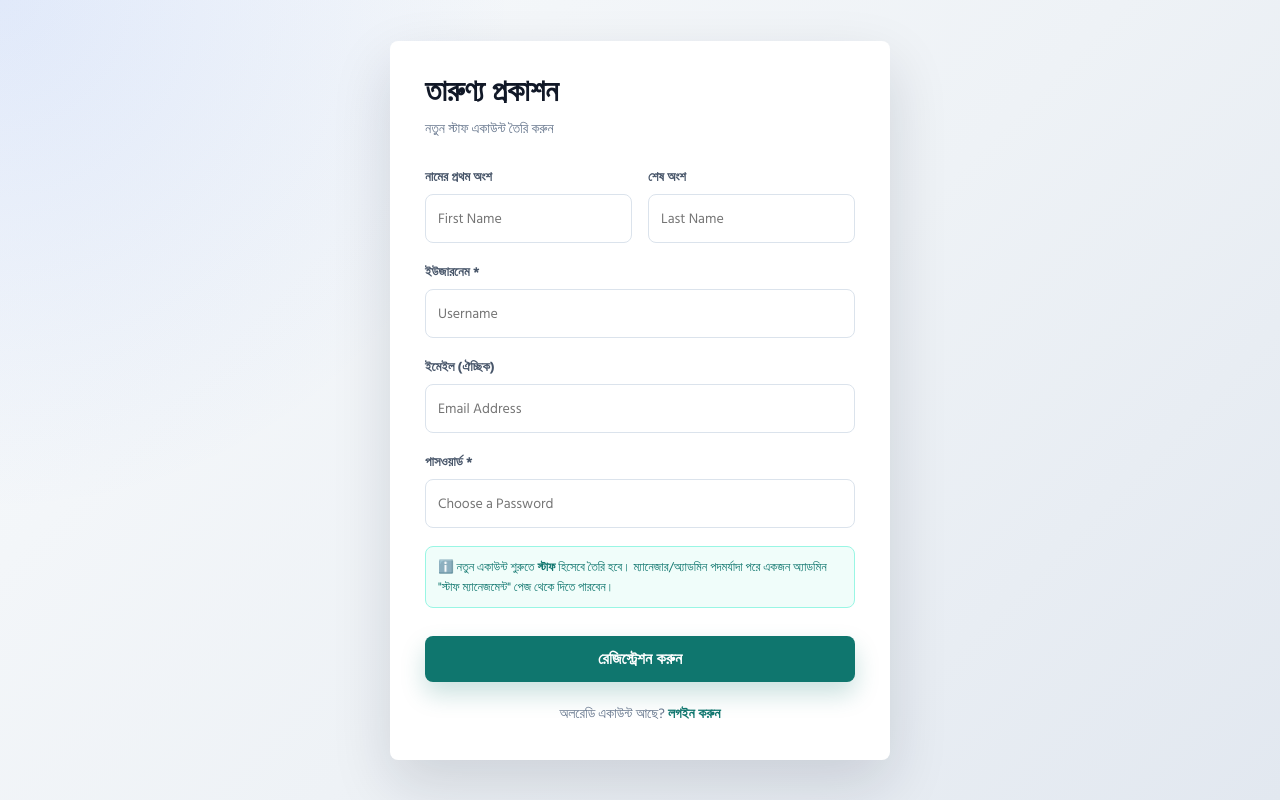
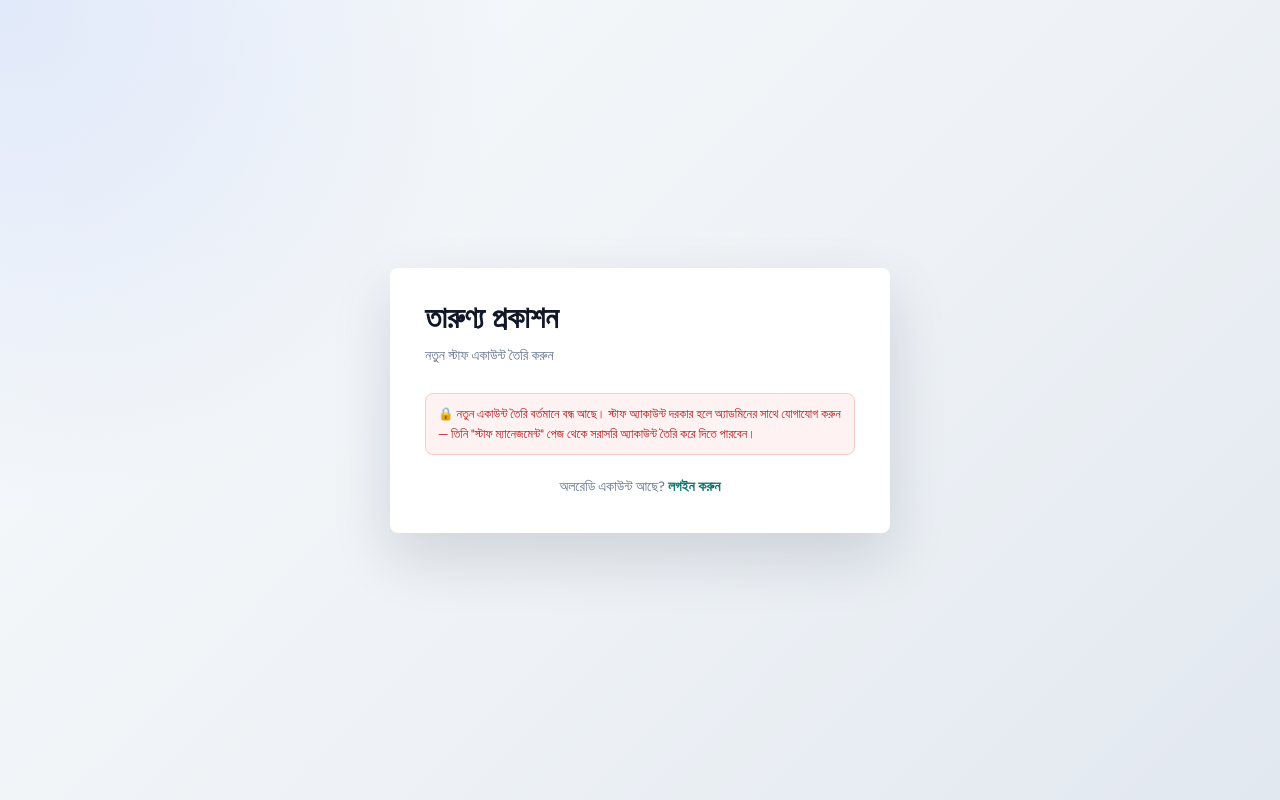
Before and after one commit to mwhzz/tarunno-prokashon-bookshop, a Django app: page /register/ in a window 1280 px wide. Run offline with Django 5.2, Linux system fonts and the light colour scheme; parts of the project's set-up code (start-up, migrations or seed data) failed here and were passed over.

Commit message:
Gate public self-registration behind a shared code
/register/ was a fully open, unauthenticated endpoint that immediately
granted staff-role POS/sales access to anyone who found the URL — no
invite, no admin approval, nothing. Adds STAFF_REGISTRATION_CODE (env
setting); if unset, registration is closed by default and the page tells
the visitor to contact the admin. If set, the form requires that exact
code to create an account. Verified with tests: closed-by-default,
wrong-code rejection, and correct-code success all behave as expected.

```diff
--- a/bookshop/settings.py
+++ b/bookshop/settings.py
@@ -163,6 +163,11 @@ CORS_ALLOW_CREDENTIALS = env_bool('DJANGO_CORS_ALLOW_CREDENTIALS', True)
 DATA_UPLOAD_MAX_MEMORY_SIZE = env_int('DJANGO_DATA_UPLOAD_MAX_MEMORY_SIZE', 10 * 1024 * 1024)
 FILE_UPLOAD_MAX_MEMORY_SIZE = env_int('DJANGO_FILE_UPLOAD_MAX_MEMORY_SIZE', 10 * 1024 * 1024)
 
+# স্টাফ যেন কেউ URL পেলেই নিজে নিজে অ্যাকাউন্ট খুলে POS অ্যাক্সেস না পায়, তাই /register/
+# পেজে এই কোডটা সঠিকভাবে লিখলেই একাউন্ট তৈরি হবে। সেট করা না থাকলে রেজিস্ট্রেশন পুরোপুরি
+# বন্ধ থাকবে (নিরাপদ ডিফল্ট) — নতুন স্টাফ তখন শুধু অ্যাডমিন প্যানেল থেকেই তৈরি করা যাবে।
+STAFF_REGISTRATION_CODE = os.environ.get('STAFF_REGISTRATION_CODE', '')
+
 TELEGRAM_REPORT_ENABLED = env_bool('TELEGRAM_REPORT_ENABLED', False)
 TELEGRAM_BOT_TOKEN = os.environ.get('TELEGRAM_BOT_TOKEN', '')
 TELEGRAM_CHAT_ID = os.environ.get('TELEGRAM_CHAT_ID', '')
--- a/frontend/views.py
+++ b/frontend/views.py
@@ -125,28 +125,39 @@ def login_view(request):
     return render(request, 'login.html')
 
 def register_view(request):
+    from django.conf import settings
+
     if request.user.is_authenticated:
         return redirect('dashboard')
 
+    registration_open = bool(settings.STAFF_REGISTRATION_CODE)
+
     if request.method == 'POST':
+        if not registration_open:
+            messages.error(request, 'নতুন একাউন্ট তৈরি এখন বন্ধ আছে। অ্যাডমিনের সাথে যোগাযোগ করুন।')
+            return render(request, 'register.html', {'registration_open': registration_open})
+
         u = request.POST.get('username')
         e = request.POST.get('email')
         p = request.POST.get('password')
         f = request.POST.get('first_name')
         l = request.POST.get('last_name')
+        code = request.POST.get('registration_code', '')
 
-        if User.objects.filter(username=u).exists():
+        if code != settings.STAFF_REGISTRATION_CODE:
+            messages.error(request, 'রেজিস্ট্রেশন কোড ভুল! সঠিক কোডের জন্য অ্যাডমিনের সাথে যোগাযোগ করুন।')
+        elif User.objects.filter(username=u).exists():
             messages.error(request, 'এই ইউজারনেম অলরেডি ব্যবহার করা হয়েছে!')
         else:
             user = User.objects.create_user(username=u, email=e, password=p, first_name=f, last_name=l)
-            # প্রোফাইল আপডেট (সিগন্যাল থেকে অলরেডি তৈরি হয়ে আছে, শুধু রোল চেঞ্জ হবে)
+            # প্রোফাইল আপডেট (সিগ্নাল থেকে অলরেডি তৈরি হয়ে আছে, শুধু রোল চেঞ্জ হবে)
             if hasattr(user, 'profile'):
                 user.profile.role = 'staff'
                 user.profile.save()
             messages.success(request, 'একাউন্ট তৈরি হয়েছে! এখন লগইন করুন।')
             return redirect('login')
 
-    return render(request, 'register.html')
+    return render(request, 'register.html', {'registration_open': registration_open})
 
 def logout_view(request):
     logout(request)
--- a/templates/register.html
+++ b/templates/register.html
@@ -103,6 +103,7 @@ body {
     </ul>
   {% endif %}
 
+  {% if registration_open %}
   <form method="POST">
     {% csrf_token %}
 
@@ -132,6 +133,11 @@ body {
       <input type="password" name="password" placeholder="Choose a Password" required autocomplete="new-password">
     </div>
 
+    <div class="form-group">
+      <label>রেজিস্ট্রেশন কোড *</label>
+      <input type="text" name="registration_code" placeholder="অ্যাডমিনের কাছ থেকে পাওয়া কোড" required autocomplete="off">
+    </div>
+
     <div class="role-note">
       ℹ️ নতুন একাউন্ট শুরুতে <strong>স্টাফ</strong> হিসেবে তৈরি হবে। ম্যানেজার/অ্যাডমিন
       পদমর্যাদা পরে একজন অ্যাডমিন "স্টাফ ম্যানেজমেন্ট" পেজ থেকে দিতে পারবেন।
@@ -139,6 +145,12 @@ body {
 
     <button type="submit" class="btn">রেজিস্ট্রেশন করুন</button>
   </form>
+  {% else %}
+    <div class="role-note" style="background:#fef2f2; border-color:#fecaca; color:#b91c1c;">
+      🔒 নতুন একাউন্ট তৈরি বর্তমানে বন্ধ আছে। স্টাফ অ্যাকাউন্ট দরকার হলে অ্যাডমিনের সাথে যোগাযোগ করুন —
+      তিনি "স্টাফ ম্যানেজমেন্ট" পেজ থেকে সরাসরি অ্যাকাউন্ট তৈরি করে দিতে পারবেন।
+    </div>
+  {% endif %}
 
   <div class="footer-links">
     অলরেডি একাউন্ট আছে? <a href="/login/">লগইন করুন</a>
```
Also changed, not shown: 1 other file.
